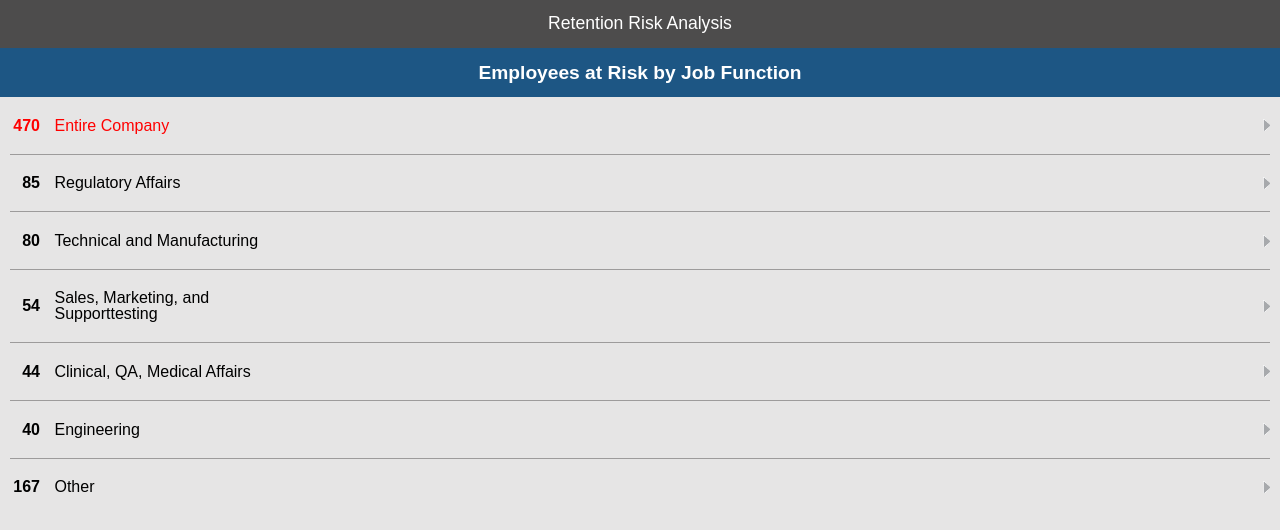
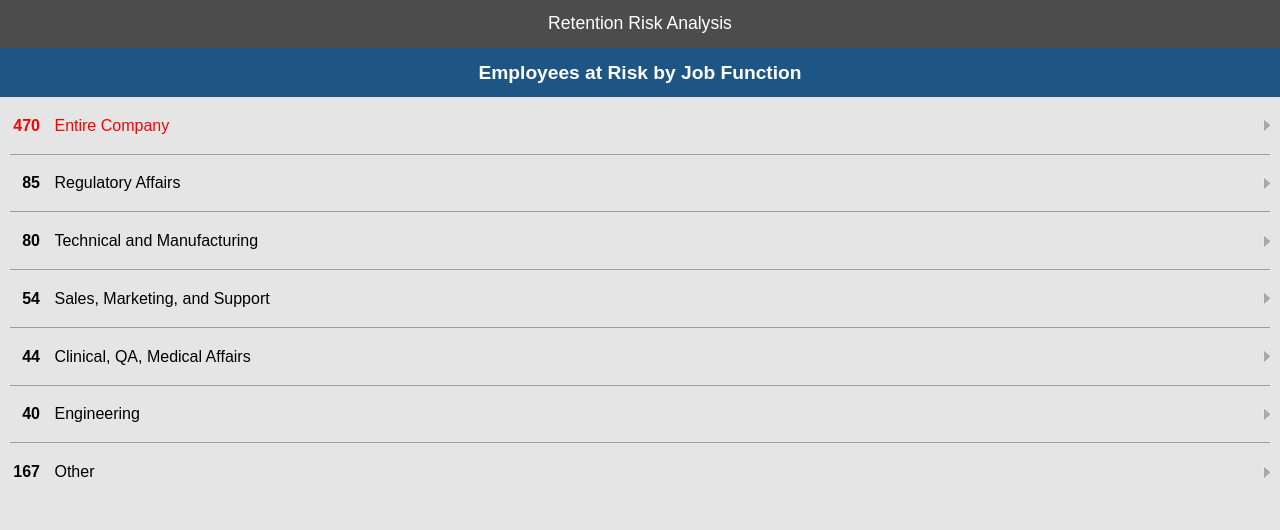
Before and after one commit to OlgaVlaIvanova/mobile-risk, a plain HTML site: page index.html in a window 1280 px wide. Drawn offline with Linux system fonts and the light colour scheme.

Commit message:
Revert 99f5acb..0048c4d
This rolls back to commit 99f5acb73afd1ea7540319e544a71c2758ebc08f.

```diff
--- a/index.html
+++ b/index.html
@@ -34,7 +34,7 @@
 
 		<li>
 			<div class="number">54</div>
-			<div class="name">Sales, Marketing, and Supporttesting</div>
+			<div class="name">Sales, Marketing, and Support</div>
 		</li>
 
 		<li>
```
